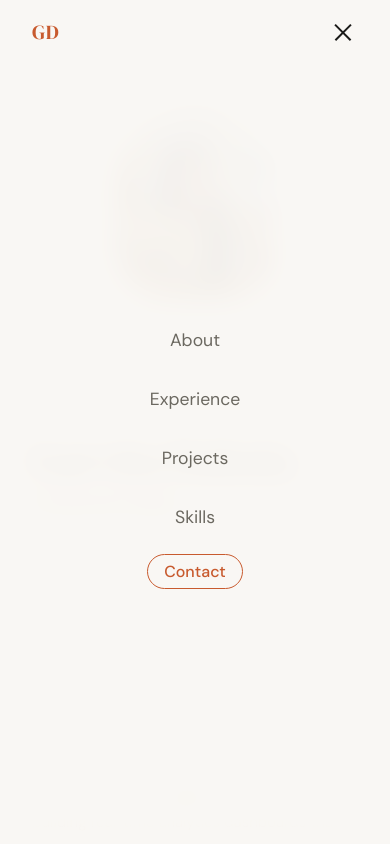
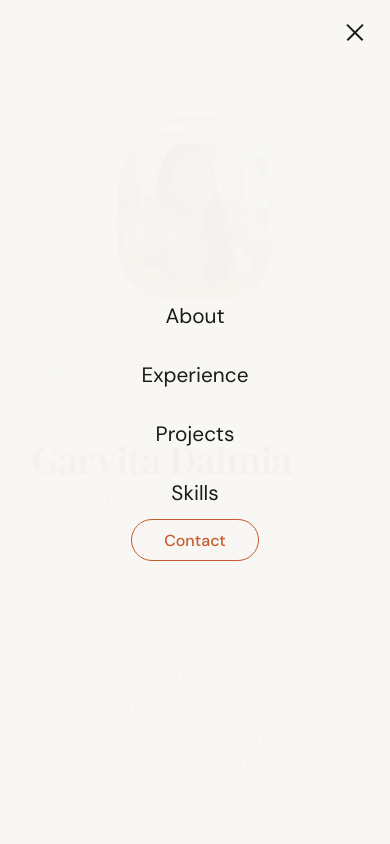
Before and after one commit to garvita-d/portfolio, a Next.js app: page / in a window 390 px wide. Both pictures are taken after a click on the button "Open menu". Shown: the top 844 px of the page. Built offline with nearby package versions, Linux system fonts and the light colour scheme.

Commit message:
responsiveness

```diff
--- a/src/components/Navbar.module.css
+++ b/src/components/Navbar.module.css
@@ -5,7 +5,9 @@
   right: 0;
   z-index: 100;
   padding: 0 2rem;
-  transition: background 0.3s ease, box-shadow 0.3s ease;
+  transition:
+    background 0.3s ease,
+    box-shadow 0.3s ease;
 }
 
 .scrolled {
@@ -21,6 +23,8 @@
   display: flex;
   align-items: center;
   justify-content: space-between;
+  position: relative;
+  z-index: 101;
 }
 
 .logo {
@@ -49,7 +53,9 @@
   cursor: pointer;
   padding: 0.4rem 0.8rem;
   border-radius: var(--radius-sm);
-  transition: color var(--transition), background var(--transition);
+  transition:
+    color var(--transition),
+    background var(--transition);
 }
 
 .link:hover {
@@ -65,7 +71,9 @@
   padding: 0.35rem 1rem;
   border-radius: 999px;
   margin-left: 0.5rem;
-  transition: background var(--transition), color var(--transition);
+  transition:
+    background var(--transition),
+    color var(--transition);
   font-family: var(--font-body);
 }
 
@@ -82,6 +90,8 @@
   border: none;
   cursor: pointer;
   padding: 4px;
+  position: relative;
+  z-index: 102;
 }
 
 .bar {
@@ -89,38 +99,81 @@
   width: 22px;
   height: 1.5px;
   background: var(--text);
-  transition: transform 0.25s ease, opacity 0.25s ease;
+  transition:
+    transform 0.25s ease,
+    opacity 0.25s ease;
   transform-origin: center;
 }
 
-.barOpen1 { transform: translateY(6.5px) rotate(45deg); }
-.barOpen2 { opacity: 0; }
-.barOpen3 { transform: translateY(-6.5px) rotate(-45deg); }
+.barOpen1 {
+  transform: translateY(6.5px) rotate(45deg);
+}
+.barOpen2 {
+  opacity: 0;
+}
+.barOpen3 {
+  transform: translateY(-6.5px) rotate(-45deg);
+}
 
 @media (max-width: 640px) {
-  .hamburger { display: flex; }
+  .header {
+    padding: 0 1.25rem;
+  }
+
+  .hamburger {
+    display: flex;
+  }
 
   .links {
     position: fixed;
-    inset: 64px 0 0 0;
-    background: rgba(249, 247, 244, 0.97);
-    backdrop-filter: blur(12px);
+    top: 0;
+    left: 0;
+    right: 0;
+    bottom: 0;
+    width: 100%;
+    height: 100vh;
+    background: rgba(249, 247, 244, 0.98);
+    backdrop-filter: blur(16px);
     flex-direction: column;
     align-items: center;
     justify-content: center;
-    gap: 1.5rem;
-    transform: translateY(-100%);
+    gap: 0.5rem;
+    transform: translateX(100%);
     opacity: 0;
     pointer-events: none;
-    transition: transform 0.3s ease, opacity 0.3s ease;
+    transition:
+      transform 0.3s ease,
+      opacity 0.3s ease;
+    z-index: 99;
+    padding: 0;
+    margin: 0;
   }
 
   .open {
-    transform: translateY(0);
+    transform: translateX(0);
     opacity: 1;
     pointer-events: all;
   }
 
-  .link { font-size: 1.1rem; }
-  .cta { font-size: 1rem; margin-left: 0; }
+  .link {
+    font-size: 1.3rem;
+    font-weight: 400;
+    padding: 0.75rem 2rem;
+    width: 100%;
+    text-align: center;
+    color: var(--text);
+    border-radius: 0;
+  }
+
+  .link:hover {
+    background: var(--accent-light);
+    color: var(--accent);
+  }
+
+  .cta {
+    font-size: 1rem;
+    margin-left: 0;
+    margin-top: 1rem;
+    padding: 0.6rem 2rem;
+  }
 }
--- a/src/components/Navbar.tsx
+++ b/src/components/Navbar.tsx
@@ -1,9 +1,9 @@
-'use client';
+"use client";
 
-import { useState, useEffect } from 'react';
-import styles from './Navbar.module.css';
+import { useState, useEffect } from "react";
+import styles from "./Navbar.module.css";
 
-const links = ['About', 'Experience', 'Projects', 'Skills'];
+const links = ["About", "Experience", "Projects", "Skills"];
 
 export default function Navbar() {
   const [scrolled, setScrolled] = useState(false);
@@ -11,22 +11,46 @@ export default function Navbar() {
 
   useEffect(() => {
     const handler = () => setScrolled(window.scrollY > 40);
-    window.addEventListener('scroll', handler, { passive: true });
-    return () => window.removeEventListener('scroll', handler);
+    window.addEventListener("scroll", handler, { passive: true });
+    return () => window.removeEventListener("scroll", handler);
   }, []);
+
+  useEffect(() => {
+    if (menuOpen) {
+      document.body.style.overflow = "hidden";
+    } else {
+      document.body.style.overflow = "";
+    }
+    return () => {
+      document.body.style.overflow = "";
+    };
+  }, [menuOpen]);
 
   const scrollTo = (id: string) => {
     setMenuOpen(false);
-    document.getElementById(id.toLowerCase())?.scrollIntoView({ behavior: 'smooth' });
+    setTimeout(() => {
+      document
+        .getElementById(id.toLowerCase())
+        ?.scrollIntoView({ behavior: "smooth" });
+    }, 300);
   };
 
   return (
-    <header className={`${styles.header} ${scrolled ? styles.scrolled : ''}`}>
+    <header
+      className={`${styles.header} ${scrolled || menuOpen ? styles.scrolled : ""}`}
+    >
       <nav className={styles.nav}>
-        <span className={styles.logo} onClick={() => window.scrollTo({ top: 0, behavior: 'smooth' })}>
+        <span
+          className={styles.logo}
+          onClick={() => {
+            setMenuOpen(false);
+            window.scrollTo({ top: 0, behavior: "smooth" });
+          }}
+        >
           GD
         </span>
-        <ul className={`${styles.links} ${menuOpen ? styles.open : ''}`}>
+
+        <ul className={`${styles.links} ${menuOpen ? styles.open : ""}`}>
           {links.map((l) => (
             <li key={l}>
               <button onClick={() => scrollTo(l)} className={styles.link}>
@@ -38,19 +62,28 @@ export default function Navbar() {
             <a
               href="mailto:garvitadalmia2004@gmail.com"
               className={styles.cta}
+              onClick={() => setMenuOpen(false)}
             >
               Contact
             </a>
           </li>
         </ul>
+
         <button
           className={styles.hamburger}
           onClick={() => setMenuOpen(!menuOpen)}
-          aria-label="Toggle menu"
+          aria-label={menuOpen ? "Close menu" : "Open menu"}
+          aria-expanded={menuOpen}
         >
-          <span className={`${styles.bar} ${menuOpen ? styles.barOpen1 : ''}`} />
-          <span className={`${styles.bar} ${menuOpen ? styles.barOpen2 : ''}`} />
-          <span className={`${styles.bar} ${menuOpen ? styles.barOpen3 : ''}`} />
+          <span
+            className={`${styles.bar} ${menuOpen ? styles.barOpen1 : ""}`}
+          />
+          <span
+            className={`${styles.bar} ${menuOpen ? styles.barOpen2 : ""}`}
+          />
+          <span
+            className={`${styles.bar} ${menuOpen ? styles.barOpen3 : ""}`}
+          />
         </button>
       </nav>
     </header>
--- a/src/components/Projects.module.css
+++ b/src/components/Projects.module.css
@@ -30,7 +30,11 @@
   margin-bottom: 2.5rem;
 }
 
-.featuredContent { display: flex; flex-direction: column; gap: 1.25rem; }
+.featuredContent {
+  display: flex;
+  flex-direction: column;
+  gap: 1.25rem;
+}
 
 .featuredMeta {
   display: flex;
@@ -68,7 +72,8 @@
   gap: 1rem;
 }
 
-.caseBlock {}
+.caseBlock {
+}
 
 .caseLabel {
   font-size: 0.7rem;
@@ -84,6 +89,8 @@
   font-size: 0.88rem;
   color: var(--text-muted);
   line-height: 1.7;
+  word-break: break-word;
+  overflow-wrap: break-word;
 }
 
 .links {
@@ -103,7 +110,9 @@
   font-family: var(--font-body);
 }
 
-.liveBtn:hover { opacity: 0.85; }
+.liveBtn:hover {
+  opacity: 0.85;
+}
 
 .ghBtn {
   font-size: 0.85rem;
@@ -111,14 +120,20 @@
   padding: 0.5rem 1rem;
   border: 1px solid var(--border);
   border-radius: 999px;
-  transition: border-color 0.2s ease, color 0.2s ease;
+  transition:
+    border-color 0.2s ease,
+    color 0.2s ease;
   font-family: var(--font-body);
 }
 
-.ghBtn:hover { border-color: var(--text-muted); color: var(--text); }
+.ghBtn:hover {
+  border-color: var(--text-muted);
+  color: var(--text);
+}
 
 /* Browser mockup */
-.featuredImage {}
+.featuredImage {
+}
 
 .browserChrome {
   background: var(--border);
@@ -132,6 +147,7 @@
 .dots {
   display: flex;
   gap: 5px;
+  flex-shrink: 0;
 }
 
 .dots span {
@@ -151,6 +167,7 @@
   overflow: hidden;
   text-overflow: ellipsis;
   white-space: nowrap;
+  min-width: 0;
 }
 
 .screenshotWrap {
@@ -196,7 +213,9 @@
   display: flex;
   flex-direction: column;
   gap: 1rem;
-  transition: border-color 0.2s ease, transform 0.2s ease;
+  transition:
+    border-color 0.2s ease,
+    transform 0.2s ease;
 }
 
 .card:hover {
@@ -219,7 +238,11 @@
   margin-bottom: 0.2rem;
 }
 
-.iconLinks { display: flex; gap: 0.4rem; flex-shrink: 0; }
+.iconLinks {
+  display: flex;
+  gap: 0.4rem;
+  flex-shrink: 0;
+}
 
 .iconLink {
   color: var(--text-subtle);
@@ -230,10 +253,15 @@
   height: 30px;
   border-radius: var(--radius-sm);
   border: 1px solid var(--border);
-  transition: color 0.2s ease, border-color 0.2s ease;
+  transition:
+    color 0.2s ease,
+    border-color 0.2s ease;
 }
 
-.iconLink:hover { color: var(--accent); border-color: var(--accent); }
+.iconLink:hover {
+  color: var(--accent);
+  border-color: var(--accent);
+}
 
 .highlights {
   list-style: none;
@@ -276,10 +304,69 @@
   border-radius: 999px;
 }
 
+/* Tablet */
 @media (max-width: 768px) {
-  .featured { grid-template-columns: 1fr; gap: 2rem; }
+  .featured {
+    grid-template-columns: 1fr;
+    gap: 2rem;
+    padding: 1.5rem;
+  }
 }
 
+/* Mobile */
 @media (max-width: 640px) {
-  .grid { grid-template-columns: 1fr; }
+  .section {
+    padding: 4rem 1rem;
+  }
+
+  .grid {
+    grid-template-columns: 1fr;
+  }
+
+  .featured {
+    padding: 1.25rem;
+    gap: 1.5rem;
+    margin-bottom: 1.5rem;
+  }
+
+  .featuredName {
+    font-size: 1.3rem;
+  }
+
+  .caseLabel {
+    font-size: 0.68rem;
+  }
+
+  .caseText {
+    font-size: 0.83rem;
+  }
+
+  .browserChrome {
+    padding: 0.5rem 0.6rem;
+    gap: 0.5rem;
+  }
+
+  .dots span {
+    width: 8px;
+    height: 8px;
+  }
+
+  .url {
+    font-size: 0.65rem;
+    padding: 0.15rem 0.6rem;
+  }
+
+  .liveBtn,
+  .ghBtn {
+    font-size: 0.82rem;
+    padding: 0.45rem 1rem;
+  }
+
+  .tag {
+    font-size: 0.68rem;
+  }
+
+  .card {
+    padding: 1.25rem;
+  }
 }
```
